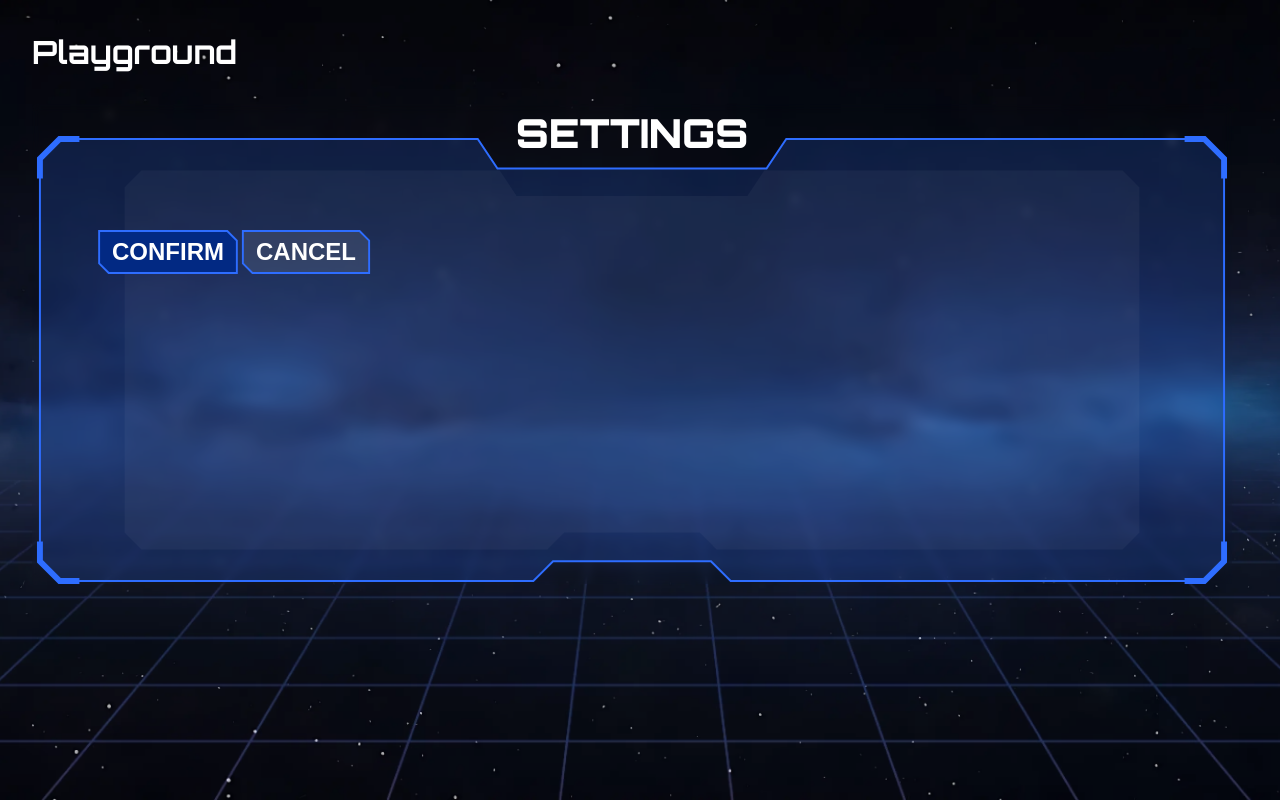
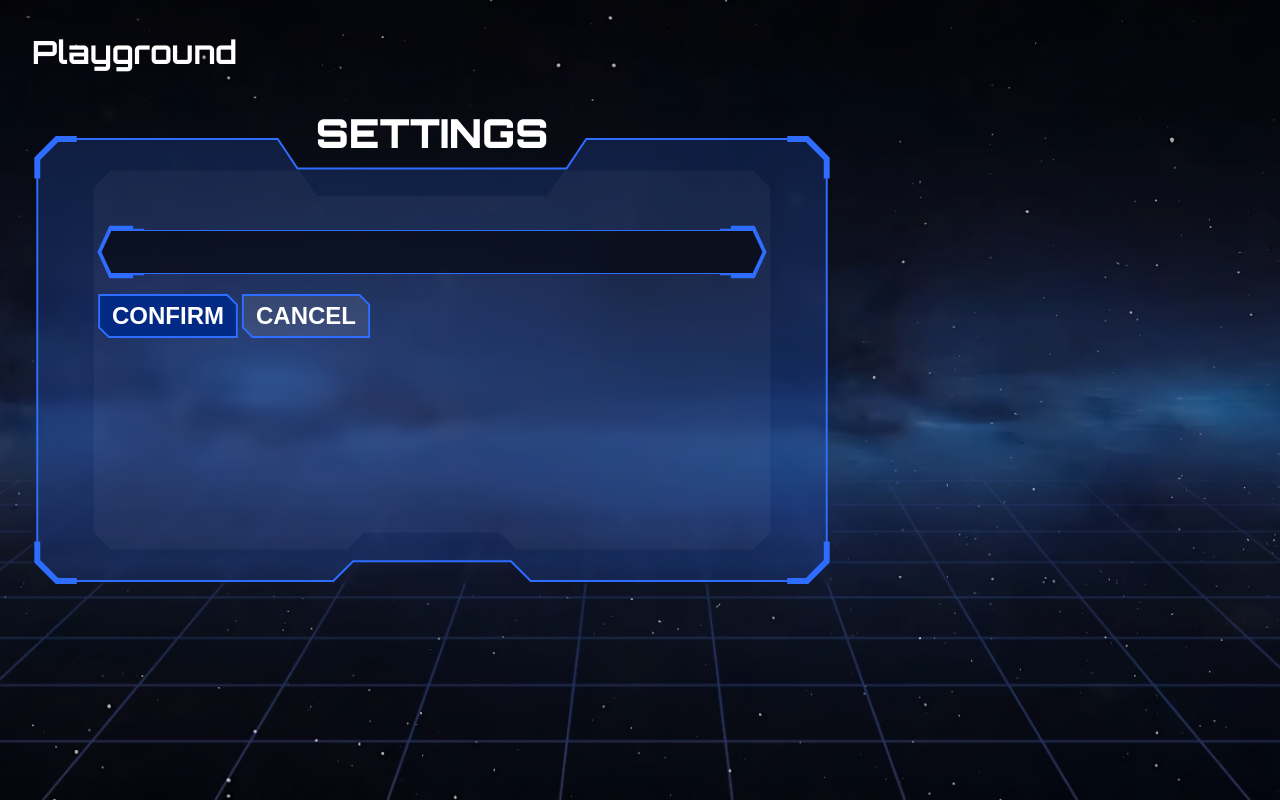
Before and after one commit to CodectiveOrg/snake-frontend, a React (Vite) app: page /playground in a window 1280 px wide. Built offline with nearby package versions, Linux system fonts and the light colour scheme; a web font is replaced by a local one.

Commit message:
[REFACTOR] input frame

```diff
--- a/src/components/input/input.component.tsx
+++ b/src/components/input/input.component.tsx
@@ -12,57 +12,63 @@ export default function InputComponent({
 }: Props): ReactNode {
   return (
     <div className={styles.input}>
-      <FrameLeft className={clsx(styles.frame, styles.left)} />
+      <InputFrameComponent
+        width={12}
+        height={44}
+        largeOffset={36}
+        smallOffset={24}
+        className={clsx(styles.frame, styles.left)}
+      />
       <input ref={ref} {...otherProps} />
-      <FrameRight className={clsx(styles.frame, styles.right)} />
+      <InputFrameComponent
+        width={12}
+        height={44}
+        largeOffset={36}
+        smallOffset={24}
+        className={clsx(styles.frame, styles.right)}
+      />
     </div>
   );
 }
 
-function FrameRight({ ...otherProps }: SVGProps<SVGSVGElement>) {
+type P = Omit<SVGProps<SVGSVGElement>, "width" | "height"> & {
+  width: number;
+  height: number;
+  largeOffset: number;
+  smallOffset: number;
+};
+
+function InputFrameComponent({
+  width,
+  height,
+  largeOffset,
+  smallOffset,
+  ...otherProps
+}: P) {
   return (
     <svg
-      width="72"
-      height="74"
-      viewBox="0 0 72 74"
+      width={width + largeOffset}
+      height={height + 12}
+      viewBox={`-2 -8 ${width + largeOffset} ${height + 16}`}
       fill="none"
       xmlns="http://www.w3.org/2000/svg"
       {...otherProps}
     >
       <path
-        d="M15.9527 15.8114L51.7713 15.8117L63.0547 37.812L51.7713 60.0621L18.4043 60.0621"
+        d={`M${width + largeOffset} -2H${width}L0 ${height / 2}L${width} ${height + 2}H${width + largeOffset}`}
         stroke="#2E6DFF"
-        stroke-width="2"
+        strokeWidth="2"
       />
       <path
-        d="M30.0005 14.7474L52.6671 14.7483L64.7324 38.2893L52.6671 61L31.5 61"
+        d={`M${width + smallOffset} -4H${width}L0 ${height / 2}L${width} ${height + 4}H${width + smallOffset}`}
         stroke="#2E6DFF"
-        stroke-width="4"
+        strokeWidth="4"
       />
+      {/*<path*/}
+      {/*  d="M30.0005 14.7474L52.6671 14.7483L64.7324 38.2893L52.6671 61L31.5 61"*/}
+      {/*  stroke="#2E6DFF"*/}
+      {/*  strokeWidth="4"*/}
+      {/*/>*/}
     </svg>
   );
 }
-
-function FrameLeft({ ...otherProps }: SVGProps<SVGSVGElement>) {
-  return (
-    <svg
-      width="71"
-      height="74"
-      viewBox="0 0 71 74"
-      fill="none"
-      xmlns="http://www.w3.org/2000/svg"
-      {...otherProps}
-    >
-      <path
-        d="M55.3168 15.1176L19.4983 15.118L8.21479 37.4349L19.4983 60.0051L52.8653 60.0051"
-        stroke="#2E6DFF"
-        stroke-width="2"
-      />
-      <path
-        d="M41.269 14.038L18.6024 14.0388L6.53718 37.9186L18.6024 60.9561L39.7695 60.9561"
-        stroke="#2E6DFF"
-        stroke-width="4"
-      />
-    </svg>
-  );
-}
--- a/src/components/input/input.module.css
+++ b/src/components/input/input.module.css
@@ -30,20 +30,19 @@
 
   .frame {
     position: absolute;
+    top: 50%;
     z-index: 1;
 
+    translate: 0 -50%;
+
     &.left {
-      top: 0;
       left: 0;
-
-      translate: -0.25rem -1rem;
     }
 
     &.right {
-      top: 0;
       right: 0;
 
-      translate: 0.25rem -1rem;
+      scale: -1;
     }
   }
 }
--- a/src/pages/playground/playground.page.tsx
+++ b/src/pages/playground/playground.page.tsx
@@ -1,6 +1,7 @@
 import { type ReactNode } from "react";
 
 import ButtonComponent from "@/components/button/button.component.tsx";
+import InputComponent from "@/components/input/input.component.tsx";
 import PaneComponent from "@/components/pane/pane.component.tsx";
 
 import styles from "./playground.module.css";
@@ -13,11 +14,13 @@ export default function PlaygroundPage(): ReactNode {
         style={{
           display: "grid",
           gap: "1rem",
-          width: "75rem",
+          width: "50rem",
           height: "30rem",
         }}
       >
         <PaneComponent shade title="Settings">
+          <InputComponent type="text" name="chiz" />
+          <br />
           <ButtonComponent>Confirm</ButtonComponent>
           <ButtonComponent color="secondary">Cancel</ButtonComponent>
         </PaneComponent>
```
